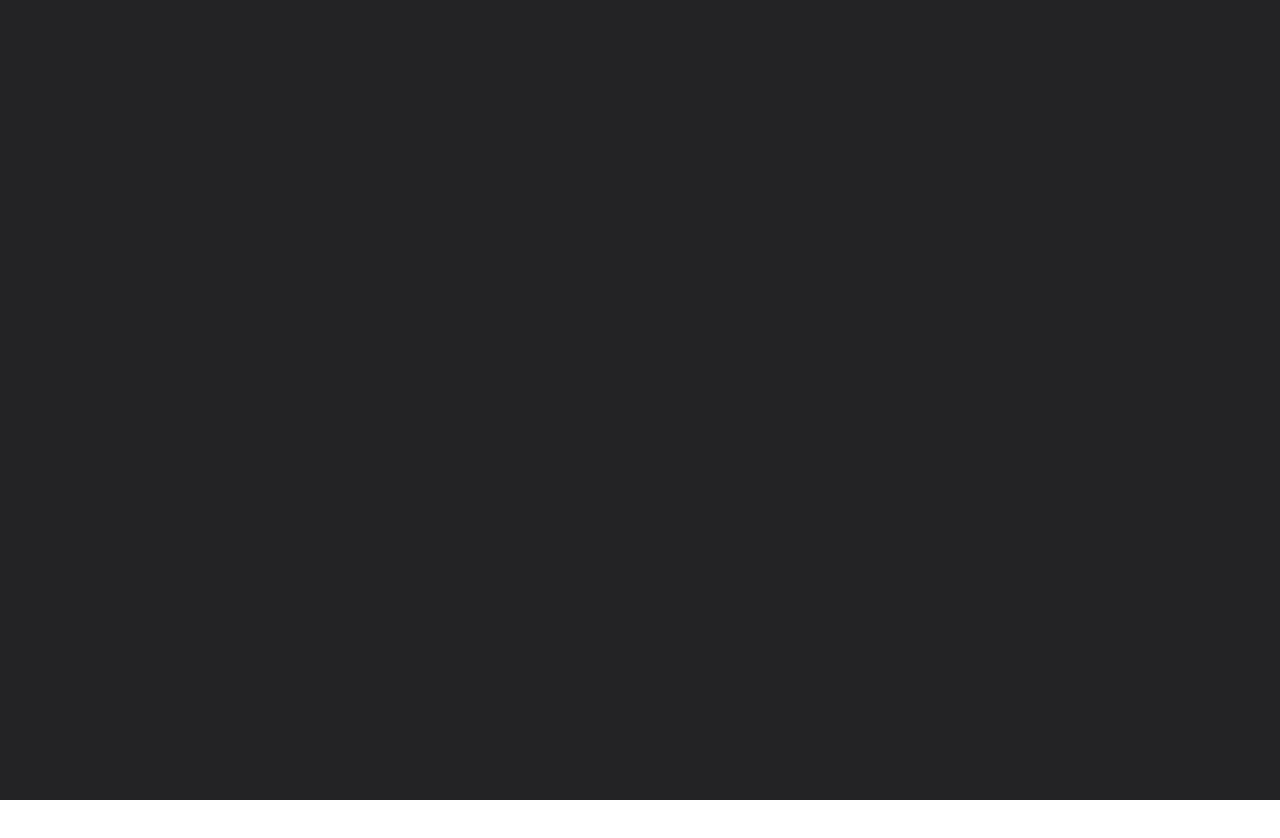
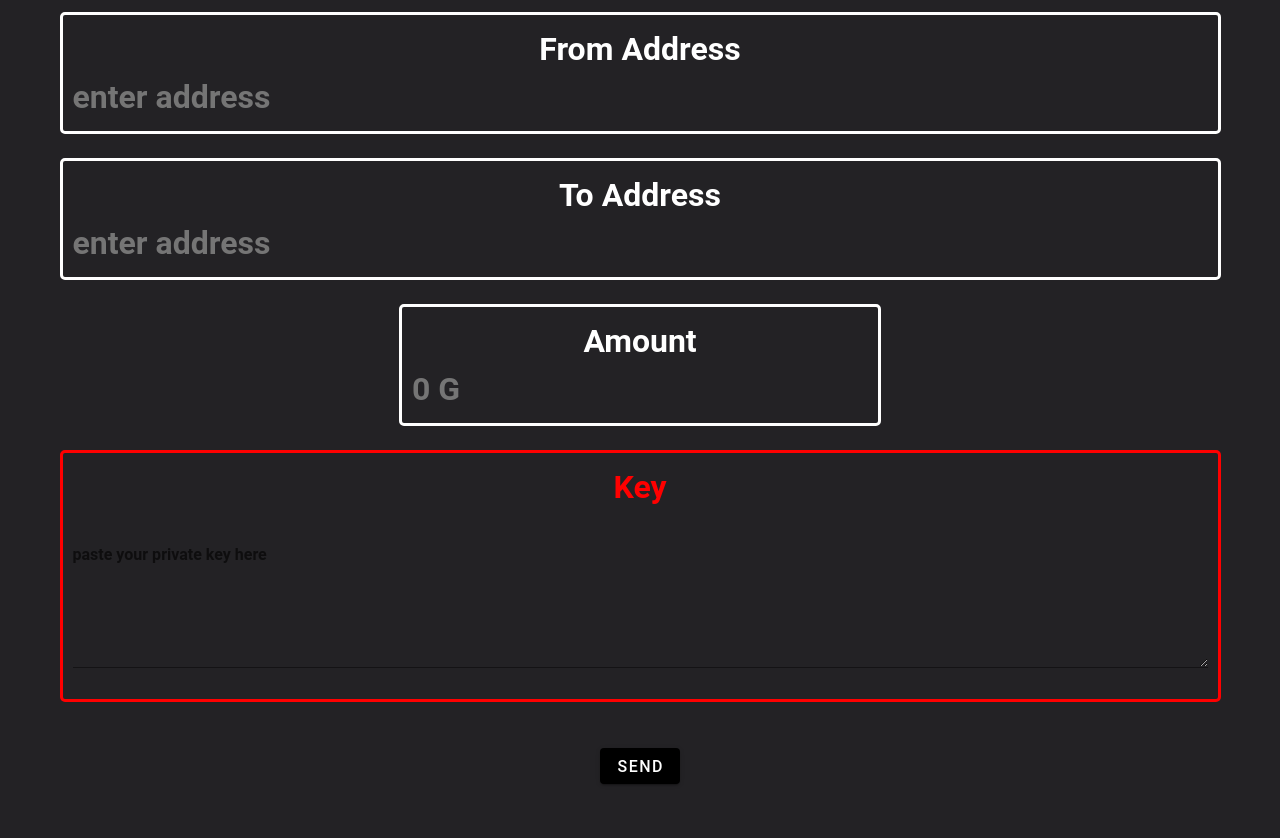
Before and after one commit to mowolf/gitcoin-frontend, a Vue app: page /send in a window 1280 px wide. Before the commit the page ends 800 px from the top, so only its background shows below. Built offline with nearby package versions, Linux system fonts and the light colour scheme; a small style sheet from the web is missing.

Commit message:
minor improvements

```diff
--- a/src/components/BaseFooter.vue
+++ b/src/components/BaseFooter.vue
@@ -21,12 +21,12 @@ export default {
     data: () => ({
         importantLinks: [
             {
-                text: 'Documentation',
-                href: 'https://vuetifyjs.com',
+                text: 'Documentation Frontend',
+                href: 'https://github.com/mowolf/gitcoin-frontend',
             },
             {
-                text: 'Articles',
-                href: 'https://medium.com/vuetify',
+                text: 'Documentation Backend',
+                href: 'https://github.com/konstantinullrich/gitcoin',
             },
         ],
     })
@@ -35,7 +35,8 @@ export default {
 
 <style>
     .footer {
-        position: fixed;
+        position: relative;
+        margin-top: 200px !important;
         bottom: 0;
         width: 100%;
         left: 0;
--- a/src/components/BaseHeader.vue
+++ b/src/components/BaseHeader.vue
@@ -39,7 +39,6 @@
  }
 .connected {
     color: #e7e6e9;
-
 }
  .r-button {
      background-color: #232225 !important;
--- a/src/router/index.js
+++ b/src/router/index.js
@@ -3,6 +3,7 @@ import VueRouter from 'vue-router'
 import Home from '../views/Home.vue'
 import Node from '../views/Node.vue'
 import Wallet from '../views/Wallet.vue'
+import Send from '../views/Send.vue'
 Vue.use(VueRouter)
 
 const routes = [
@@ -20,6 +21,11 @@ const routes = [
     path: '/node/:node/wallet/:wallet',
     name: 'wallet',
     component: Wallet
+  },
+  {
+    path: '/send',
+    name: 'send',
+    component: Send
   }
 ]
 
--- a/src/views/Node.vue
+++ b/src/views/Node.vue
@@ -4,7 +4,6 @@
 
   <v-container>
     <v-layout text-center wrap>
-
       <v-flex mb-4>
         <v-data-table
                 :headers="headers"
@@ -12,19 +11,14 @@
                 :items-per-page="10"
                 class="elevation-1"
                 dark
-                disable-sort
         >
-
           <template v-slot:item.creator_short="{ item }">
           <v-tooltip bottom>
             <template v-slot:activator="{ on }">
-
               <router-link :to="node +'/wallet/'+ encodeURI(item.creator).replace(/\//g, '-')" v-if="item.creator != 'Genesis Block'">
                 <span v-on="on">{{item.creator_short}}</span>
               </router-link>
-
               <span v-if="item.creator_short == 'Genesis Block'">Genesis Block</span>
-
             </template>
             <span>{{item.creator}}</span>
           </v-tooltip>
@@ -99,7 +93,6 @@
             </v-tooltip>
           </template>
         </v-data-table>
-
         <div class="bottom"></div>
       </v-flex>
     </v-layout>
@@ -143,14 +136,10 @@
       getApi: async function (apiUrl) {
         let res = await this.axios.get(apiUrl)
         this.blockchain = res.data.reverse()
+        let index = ''
         for (var i = 0; i < this.blockchain.length; i++) {
-
           if (this.blockchain[i]['creator'] == '') {
-            this.blockchain[i]['creator_short'] = 'Genesis Block'
-            this.blockchain[i]['creator'] = 'Genesis Block'
-            this.blockchain[i]['transactions'] = this.blockchain[i]['data'].length
-            this.blockchain[i]['signature_short'] = ''
-            this.blockchain[i]['formattedTime'] = this.getRealTime(this.blockchain[i]["timestamp"])
+            index = i
           }
           else {
             this.blockchain[i]['transactions'] = this.blockchain[i]['data'].length
@@ -158,10 +147,12 @@
             this.blockchain[i]['signature_short'] = this.blockchain[i]['signature'].substring(0, 20) + "..."
             this.blockchain[i]['formattedTime'] = this.getRealTime(this.blockchain[i]["timestamp"])
           }
+        }
+        // remove genesis block
+        if (index != '') {
+          this.blockchain.splice(index, 1);
+        }
 
-
-
-        }
       },
       showBlock: function(item) {
         this.blockData = item
--- /dev/null
+++ b/src/views/Send.vue
@@ -0,0 +1,108 @@
+<template>
+  <v-container>
+    <v-layout text-center wrap>
+      <v-flex mb-5 xs12>
+          <v-layout justify-center>
+            <h1 class="input input_">
+              From Address
+              <br>
+              <input class="input_" v-model="fromAddress" placeholder="enter address">
+            </h1>
+          </v-layout>
+        <br>
+
+        <v-layout justify-center>
+          <h1 class="input input_">
+            To Address
+            <br>
+            <input class="input_" v-model="toAddress" placeholder="enter address">
+          </h1>
+        </v-layout>
+        <br>
+        <v-layout justify-center>
+          <h1 class="input">
+            Amount
+            <br>
+            <input class="input_" v-model="amount" placeholder="0 G">
+          </h1>
+        </v-layout>
+        <br>
+
+        <v-layout justify-center class="key">
+          <h1 class="input input_">
+          Key
+            <br>
+            <v-textarea
+                    v-model="secretKey"
+                    label="paste your private key here"
+                    full-width
+                    single-line
+                    color="red"
+            ></v-textarea>
+          </h1>
+
+        </v-layout>
+        <br>
+        <div>
+          <v-btn @click="sendMoney"> Send </v-btn>
+          {{response}}
+        </div>
+        <br>
+      </v-flex>
+    </v-layout>
+  </v-container>
+</template>
+
+<script>
+
+  export default {
+    name: 'Home',
+    components: {},
+    data: () => ({
+      fromAddress: '',
+      toAddress: '',
+      amount: '',
+      secretKey: '',
+      response: ''
+    }),
+    methods: {
+      sendData: async function (apiUrl, payload) {
+        await this.axios.put(apiUrl, payload)
+
+      },
+      sendMoney: function () {
+        let payload = {
+          "fromAddress": this.fromAddress.trim(),
+          "toAddress": this.toAddress.trim(),
+          "amount": parseInt(this.amount.trim()),
+          "secretKey": this.secretKey.trim()
+        }
+        this.sendData('http://localhost:3000/transaction', payload)
+
+      }
+    },
+    created() {
+
+    }
+  };
+
+
+</script>
+
+<style>
+  .input {
+    padding: 10px;
+    border-style: solid;
+    border-radius: 5px;
+  }
+  .input_ {
+    width: 100%
+  }
+  .text-center {
+    margin-top: 3em;
+  }
+  .key {
+    color: red;
+  }
+
+</style>
```
